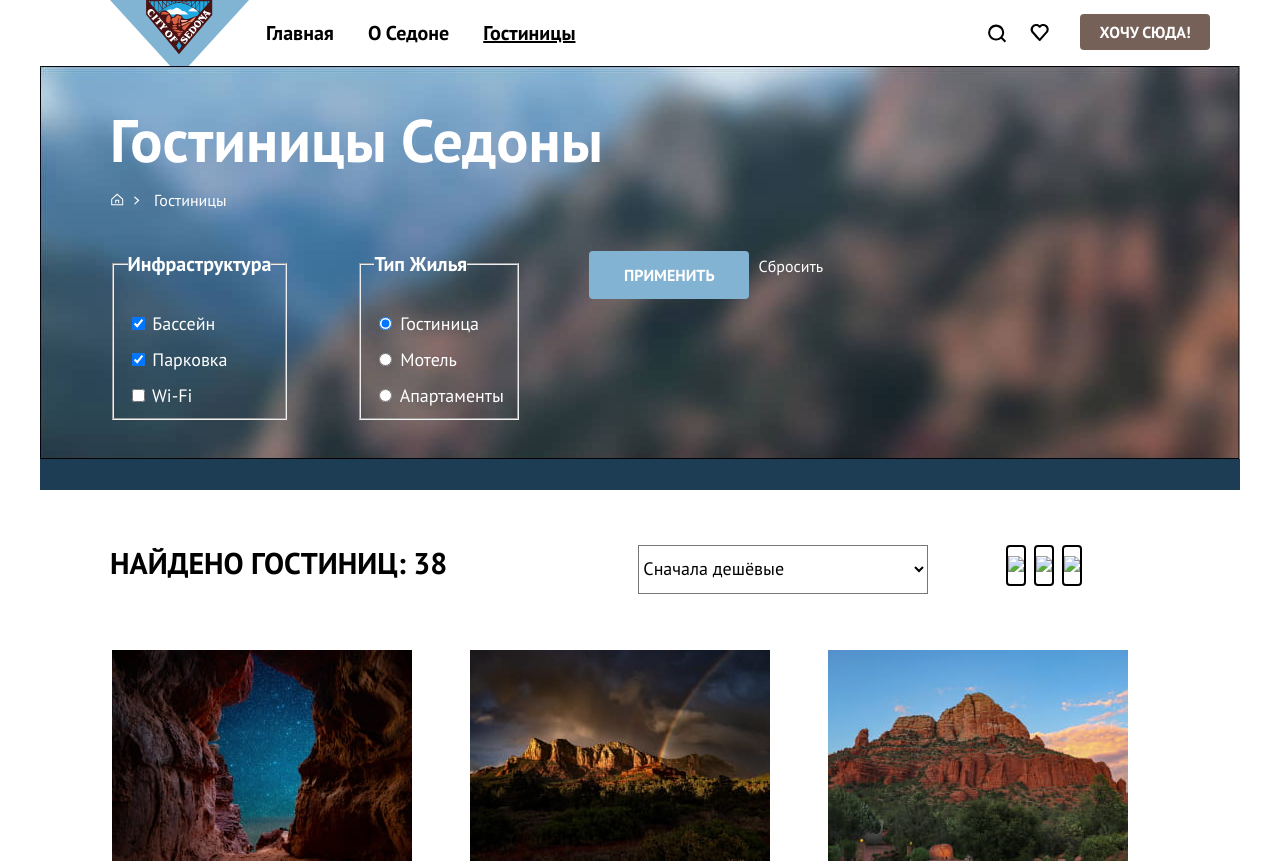
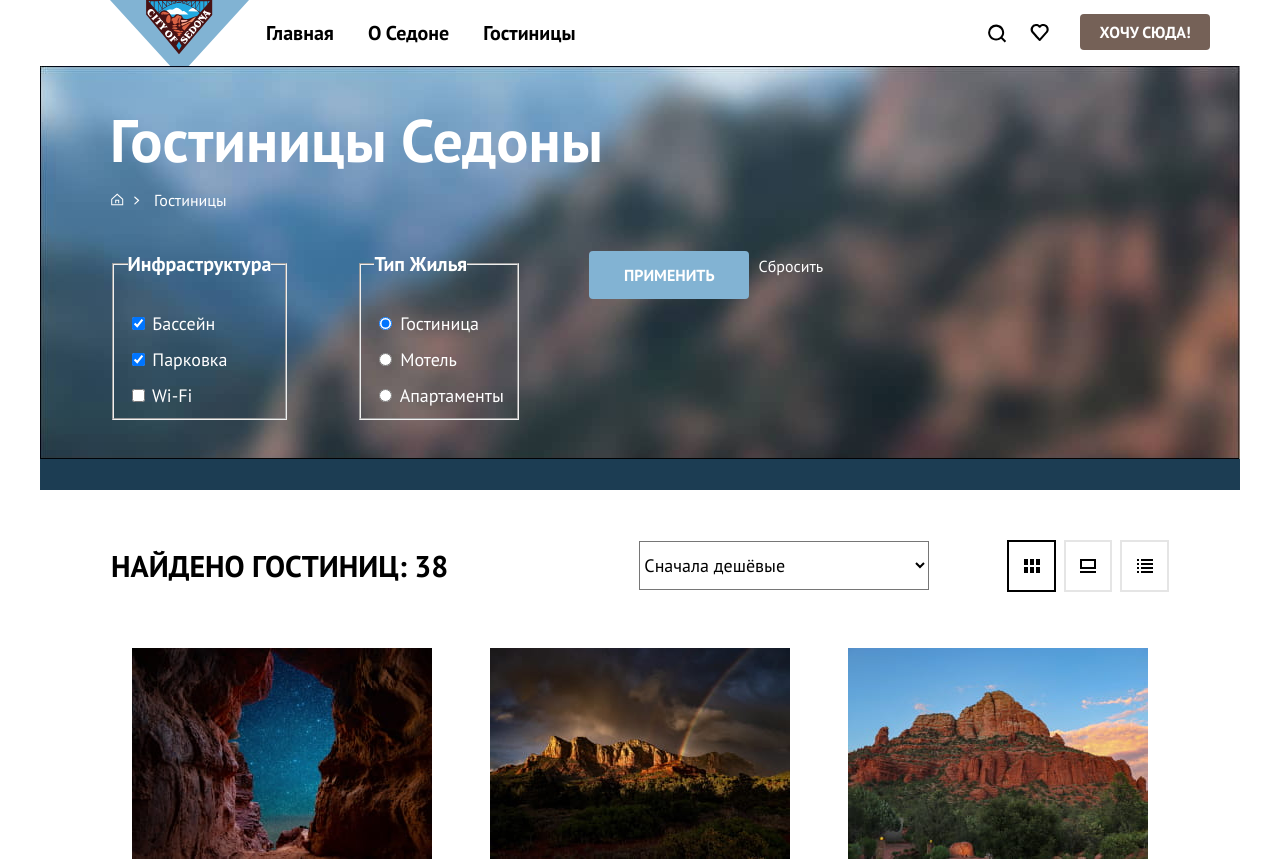
Before and after one commit to htmlacademy-htmlcss/2088117-sedona-34, a plain HTML site: page catalog.html in a window 1280 px wide. Shown: the top 864 px of the page. Drawn offline with Linux system fonts and the light colour scheme.

Commit message:
Стилизует пагинацию и кнопки представления страницы

```diff
--- a/catalog.html
+++ b/catalog.html
@@ -126,21 +126,28 @@
 
         <section class="filters-inner">
           <h2 class="content-title found">Найдено гостиниц: 38</h2>
+          <div class="sorting-type">
           <select class="filter-field" aria-label="Сортировка">
             <option value="cheap">Сначала дешёвые</option>
             <option value="popular">Сначала популярные</option>
             <option value="expensive">Сначала дорогие</option>
           </select>
-          <a class="button button-select" href="#">
-            <img src="#">
+        </div>
+          <a class=" button-select button-select-current show-cards" href="#">
+            <svg aria-hidden="true" focusable="false" width="16" height="14" xmlns="http://www.w3.org/2000/svg">
+              <path d="M4 0H0v6h4V0Zm12 0h-4v6h4V0Zm-6 0H6v6h4V0ZM4 8H0v6h4V8Zm12 0h-4v6h4V8Zm-6 0H6v6h4V8Z"/>
+            </svg>
             <span class="visually-hidden">Показать карточки</span>
           </a>
-          <a class="button button-select" href="#">
-            <img src="#">
+          <a class="button-select show-slide" href="#">
+            <svg aria-hidden="true" focusable="false" width="16" height="14"  xmlns="http://www.w3.org/2000/svg"><path d="M16 12H0v2h16v-2ZM14 2v6H2V2h12Zm2-2H0v10h16V0Z" />
+            </svg>
             <span class="visually-hidden">Показать слайд-шоу</span>
           </a>
-          <a class="button button-select" href="#">
-            <img src="#">
+          <a class="button-select show-list" href="#">
+            <svg aria-hidden="true" focusable="false" width="16" height="14"  xmlns="http://www.w3.org/2000/svg">
+              <path d="M2 0H0v2h2V0Zm14 0H4v2h12V0ZM2 4H0v2h2V4Zm14 0H4v2h12V4ZM2 8H0v2h2V8Zm14 0H4v2h12V8ZM2 12H0v2h2v-2Zm14 0H4v2h12v-2Z"/>
+            </svg>
             <span class="visually-hidden">Показать список</span>
           </a>
         </section>
--- a/styles/styles.css
+++ b/styles/styles.css
@@ -219,6 +219,7 @@ body {
 }
 
 .navigation-link {
+  position: relative;
   display: block;
   padding: 20px 17px;
   font-size: 20px;
@@ -229,9 +230,13 @@ body {
   margin: 0;
 }
 
-.navigation-link-current {
-  text-decoration: underline;
-}
+.navigation-link-current::before{
+     position: absolute;
+     bottom: 0;
+    height: 20px;
+    background-color: #756257;
+    content: "";
+  }
 
 .welcome {
   background-image: url("../images/index-background.jpg");
@@ -646,23 +651,48 @@ body {
   color: #ffffff;
   text-align: left;
   padding: 35px 70px 70px 70px;
-  margin-bottom: 5px;
 }
 
 .filters-inner {
   display: flex;
-  margin: 0;
-  padding: 50px 70px 56px 70px;
+  margin: 0 auto;
+  padding: 50px 71px 56px 71px;
+  white-space: nowrap;
+  align-items: center;
 }
 
+.sorting-type {
+  margin-right: auto;
+}
+
+
 .button-select {
+  display: flex;
+  align-items: center;
+  justify-content: center;
   background-color: rgba(255, 255, 255, 0);
   color: #000000;
-  min-width: 16px;
-  min-height: 14px;
+  width: 48px;
+  height: 48px;
   margin-right: 8px;
-  margin-bottom: 8px;
-  border: solid 2px;
+  border: solid 2px #E5E5E5;
+}
+
+.button-select svg {
+  fill: #000000;
+}
+
+.button-select-current {
+  border: solid 2px #000000;
+}
+
+.button-select:hover,
+.button-select:active  {
+  border: solid 2px #000000;
+}
+
+.button-select:focus {
+  border: solid 2px #68A2CA;
 }
 
 .button-select:last-child {
@@ -727,20 +757,34 @@ body {
 }
 
 .pagination-link {
-  display: block;
-  box-sizing: border-box;
+  display: flex;
+  align-items: center;
+  justify-content: center;
   width: 60px;
   height: 60px;
-  padding: 12px 24px;
+  border-radius: 4px;
   font-size: 20px;
   line-height: 36px;
   font-weight: 700;
   color: #ffffff;
   background-color: #82B3D3;
   text-decoration: none;
+  align-self: center;
 }
 
-.pagination-link-current {
+.pagination-link:hover,
+.pagination-link:focus {
+  background-color: #68A2CA;
+}
+
+.pagination-link:active {
+  color: #ffffff 30%;
+}
+
+.pagination-link-current,
+.pagination-link-current:hover,
+.pagination-link-current:focus,
+.pagination-link-current:active {
   color: #000000;
   background-color: #F2F2F2;
 }
@@ -773,7 +817,7 @@ body {
   padding: 0;
   column-gap: 18px;
   list-style-type: none;
-  align-items: center;
+  justify-items: center;
 }
 
 .hotel-card {
@@ -783,6 +827,7 @@ body {
   column-gap: 20px;
   row-gap: 16px;
   margin: 0;
+  padding:0;
   min-height: 438px;
   justify-items: start;
 }
```
